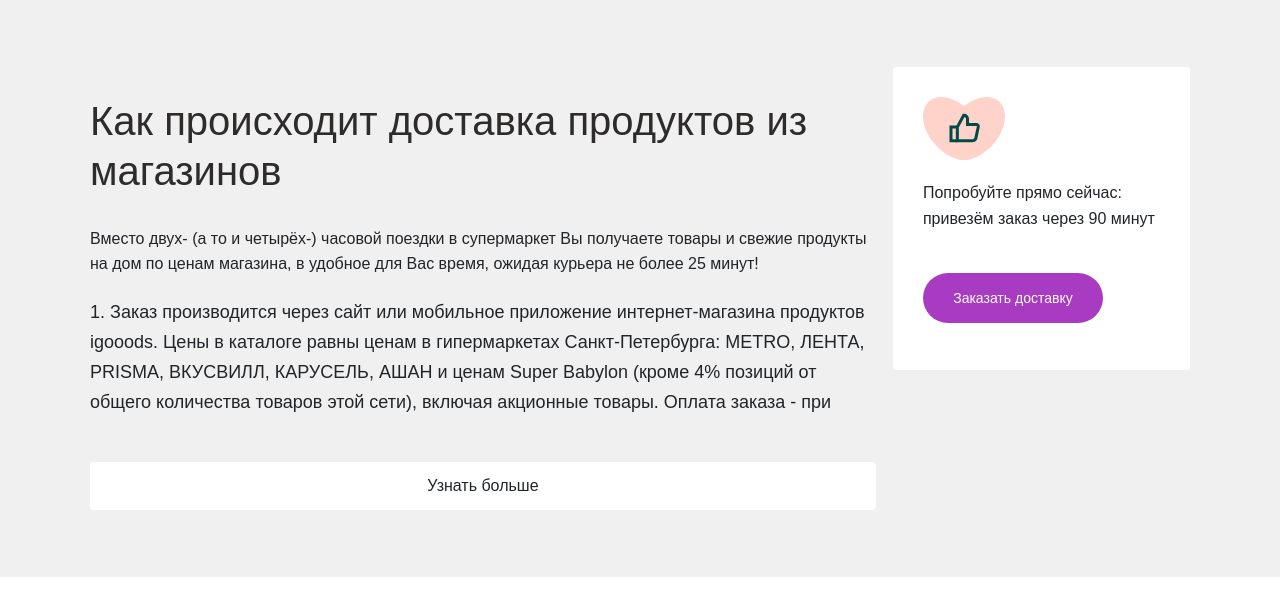
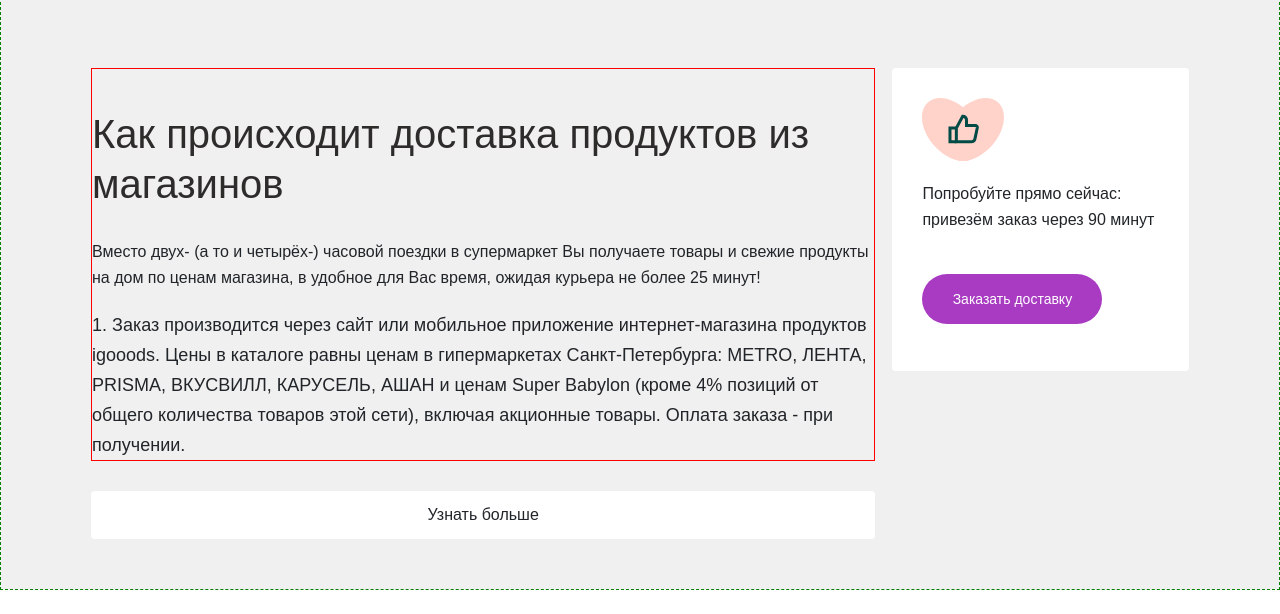
Before and after one commit to Maria-Liabikhova/igoods, a website: page app/index.html in a window 1280 px wide. Shown: the part 3586-4200 px from the top of the page. Drawn offline with nearby package versions, Linux system fonts and the light colour scheme; files that its build step writes are made by us from their sources; files whose address does not match are found by name; a web font is replaced by a local one.

Commit message:
problem: collaps ob section  goods--howdeliver

```diff
--- a/app/index.html
+++ b/app/index.html
@@ -358,11 +358,14 @@
 	</section>
 	<section class="goods goods--howdeliver">
 		<div class="goods__coll goods__coll--howdeliver" >
-			<h2 class="goods__title goods__title--small goods__title--delivery">Как происходит доставка продуктов из магазинов</h2>
-			<p class="goods__text goods__text--small">Вместо двух- (а то и четырёх-) часовой поездки в супермаркет Вы получаете товары и свежие продукты на дом по ценам магазина, в удобное для Вас время, ожидая курьера не более 25 минут!</p>
-			<div class="goods__listwrap">
+			<div class="goods__coll--wrap">
+				<h2 class="goods__title goods__title--small goods__title--delivery">Как происходит доставка продуктов из магазинов</h2>
+				<p class="goods__text goods__text--small">Вместо двух- (а то и четырёх-) часовой поездки в супермаркет Вы получаете товары и свежие продукты на дом по ценам магазина, в удобное для Вас время, ожидая курьера не более 25 минут!</p>
 				<ol class="goods__list">
 					<li class="goods__text goods__text--tryit">Заказ производится через сайт или мобильное приложение интернет-магазина продуктов igooods. Цены в каталоге равны ценам в гипермаркетах Санкт-Петербурга: METRO, ЛЕНТА, PRISMA, ВКУСВИЛЛ, КАРУСЕЛЬ, АШАН и ценам Super Babylon (кроме 4% позиций от общего количества товаров этой сети), включая акционные товары. Оплата заказа - при получении.</li>
+					<li class="goods__text goods__text--tryit">Вы выбираете доступное время доставки. Обычно все делают выбор в пользу доставки в тот же день, и как можно быстрее. Мы стараемся привезти ваш заказ точно к назначенному времени, но отклонение может составить плюс-минус 25 минут. Вы можете отслеживать комплектацию и доставку продуктов питания в Личном кабинете в режиме реального времени.</li>
+					<li class="goods__text goods__text--tryit">В торговом зале магазина Ваш заказ собирает Персональный Закупщик igooods. Внимательно и придирчиво. Как для себя! Молочные продукты самые свежие, с максимальной датой (из глубин полки, конечно же!), яйца внутри упаковки целые, овощи-фрукты посимпатичнее и т.д.</li>
+					<li class="goods__text goods__text--tryit">Если, пока шёл заказ, какой-то товар или продукт из ассортимента интернет-магазина закончился или у всей партии плохой товарный вид, Персональный Закупщик позвонит Вам, объяснит ситуацию и предложит варианты замен.</li>
 				</ol>
 			</div>
 			<button class="goods__button goods__button--tryit goods__button--howdeliver" type="submit">Узнать больше</button>
--- a/app/js/common.js
+++ b/app/js/common.js
@@ -19,5 +19,9 @@
     items: 5,
   });
 
+  $('.goods__button--howdeliver').on('click', function() {
+    $('.goods__coll--wrap').toggleClass('collapse');
+	});
+
 
 });
--- a/app/sass/blocks/_goods.sass
+++ b/app/sass/blocks/_goods.sass
@@ -15,10 +15,12 @@
   &--tryit
     background-color: $white
   &--howdeliver
-    height: 580px
+    // height: 580px
+    height: auto
     background-color: $white
-    padding: 70px 90px 90px 90px
+    padding: 70px 90px 0 90px
     background-color: $light-blue
+    border: 1px dashed green
   &__input::placeholder
     color: lighten($grey, 60%)
   &__img
@@ -187,12 +189,17 @@
       width: 816px
       padding-right: 17px
       margin-right: 0
+      height: auto
+    &--wrap
       height: 393px
+      overflow: hidden
+      border: 1px solid red
+      margin-bottom: 30px
   &__list
     padding-left: 0
     list-style-position: inside
-  &__listwrap
-    height: 115px
-    overflow: hidden
-    margin-bottom: 50px
+collapse
+  height: auto !important
+  color: red
+
 // goods END
```
Also changed, not shown: app/js/scripts.min.js.
